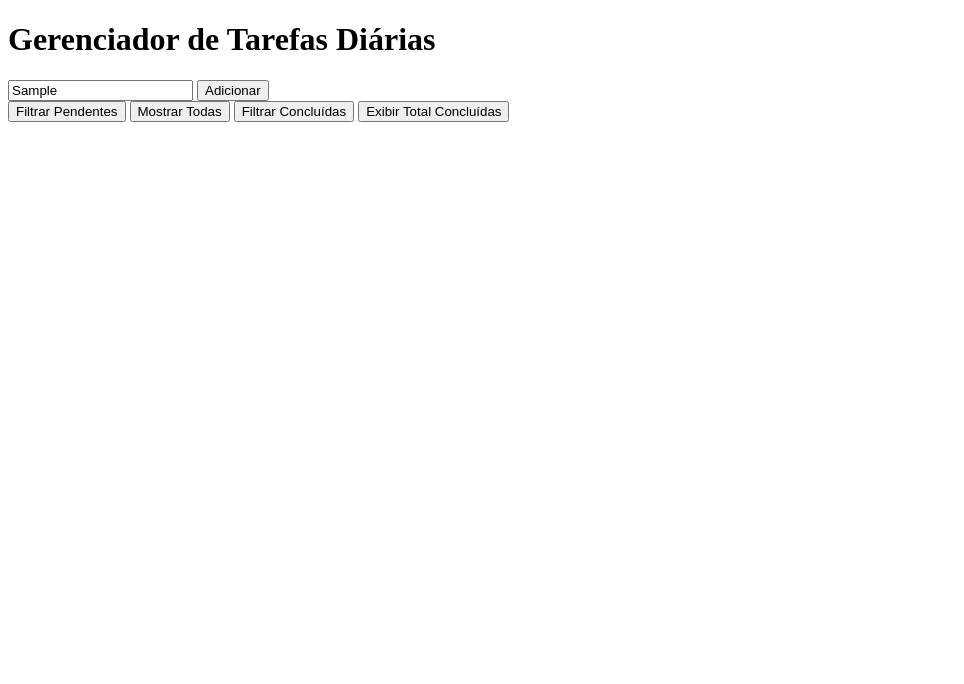
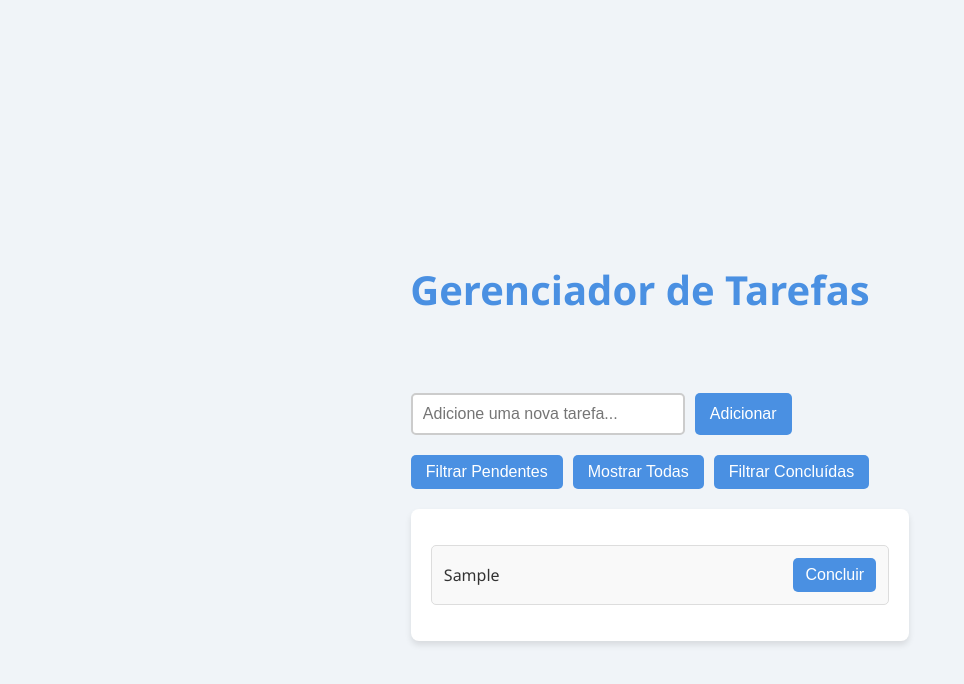
Before and after one commit to vitao2812/CP04-FRONT, a plain HTML site: page index.html in a window 1280 px wide. Both pictures are taken after typing "Sample" into the empty fields and a click on the button "Adicionar". Shown: the whole page, without its empty margins (0-964 px from the left). Drawn offline with Linux system fonts and the light colour scheme.

Commit message:
ImplemeNtei CSS

```diff
--- a/index.html
+++ b/index.html
@@ -4,11 +4,11 @@
     <meta charset="UTF-8">
     <meta name="viewport" content="width=device-width, initial-scale=1.0">
     <title>Gerenciador de Tarefas Diárias</title>
-    <link rel="stylesheet" href="styles.css">
+    <link rel="stylesheet" href="style/style.css">
 </head>
 <body>
     <header>
-        <h1>Gerenciador de Tarefas Diárias</h1>
+        <h1>Gerenciador de Tarefas</h1>
     </header>
     <main>
         <section class="task-input">
@@ -16,15 +16,14 @@
             <button id="addTaskBtn">Adicionar</button>
         </section>
         <section class="task-filters">
-            <button id="filterPendingBtn">Filtrar Pendentes</button>
-            <button id="showAllBtn">Mostrar Todas</button>
-            <button id="filterCompletedBtn">Filtrar Concluídas</button>
-            <button id="showCompletedCountBtn">Exibir Total Concluídas</button>
+            <button id="filterPending">Filtrar Pendentes</button>
+            <button id="showAll">Mostrar Todas</button>
+            <button id="filterCompleted">Filtrar Concluídas</button>
         </section>
         <section class="task-list">
             <ul id="taskContainer"></ul>
         </section>
     </main>
-    <script src="script.js"></script>
+    <script src="script/script.js"></script>
 </body>
 </html>
--- a/script/script.js
+++ b/script/script.js
@@ -1,97 +1,80 @@
 // Declara um array chamado 'tasks' para armazenar as tarefas
-const tasks = [
-    // Adiciona um objeto representando uma tarefa inicial
-    { id: 1, titulo: "Tarefa inicial", concluida: false }
-];
+// Declara um array chamado 'tasks' para armazenar as tarefas
+const tasks = [];
 
-// Exibe no console a lista inicial de tarefas
+// Exibe no console a lista de tarefas (inicialmente vazia)
 console.log("Tarefas iniciais:", tasks);
 
+
 // Captura os elementos do DOM necessários
-const taskInput = document.getElementById("taskInput"); // Campo de entrada de texto
-const addTaskBtn = document.getElementById("addTaskBtn"); // Botão de adicionar tarefa
-const taskContainer = document.getElementById("taskContainer"); // Lista de tarefas
-const filterPendingBtn = document.getElementById("filterPendingBtn"); // Botão para filtrar pendentes
-const showCompletedCountBtn = document.getElementById("showCompletedCountBtn"); // Botão para exibir o total de tarefas concluídas
-
-// Função para criar uma tarefa a partir de parâmetros
-function createTask(titulo, concluida = false) {
-    const newTask = {
-        id: tasks.length + 1, // Gera um ID único para a tarefa
-        titulo, // Define o título da tarefa
-        concluida // Define o status da tarefa (padrão: false)
-    };
-    return newTask;
-}
-
-// Adiciona um evento de clique ao botão para capturar o valor do input e criar uma nova tarefa
-addTaskBtn.addEventListener("click", () => {
-    const titulo = taskInput.value.trim(); // Obtém o valor do input removendo espaços extras
-
-    if (titulo !== "") { // Verifica se o input não está vazio
-        const newTask = createTask(titulo); // Cria uma nova tarefa usando a função createTask
-
-        tasks.push(newTask); // Adiciona a nova tarefa ao array
-        renderTasks(tasks); // Atualiza a lista exibida no DOM
-        taskInput.value = ""; // Limpa o campo de entrada após adicionar a tarefa
-
-        alert("Tarefa adicionada com sucesso!"); // Exibe um alert informando que a tarefa foi adicionada
-    }
-});
+const taskInput = document.getElementById("taskInput");
+const addTaskBtn = document.getElementById("addTaskBtn");
+const taskContainer = document.getElementById("taskContainer");
+const filterPendingBtn = document.getElementById("filterPending");
+const showAllBtn = document.getElementById("showAll");
+const filterCompletedBtn = document.getElementById("filterCompleted");
 
 // Função para renderizar a lista de tarefas no DOM
 function renderTasks(taskList) {
     taskContainer.innerHTML = ""; // Limpa a lista antes de renderizar
 
     taskList.forEach(task => {
-        const li = document.createElement("li"); // Cria um elemento de lista
-        li.textContent = task.titulo; // Define o texto como o título da tarefa
+        const li = document.createElement("li");
+        li.textContent = task.titulo;
 
-        // Cria um botão "Concluir" para cada tarefa
+        // Adiciona uma classe 'completed' para tarefas concluídas
+        if (task.concluida) {
+            li.classList.add("completed");
+        }
+
+        // Cria o botão "Concluir"
         const completeBtn = document.createElement("button");
-        completeBtn.textContent = "Concluir";
+        completeBtn.textContent = task.concluida ? "Concluída" : "Concluir"; // Muda o texto
+        completeBtn.style.backgroundColor = task.concluida ? "#27ae60" : "#4a90e2"; // Muda a cor
+
+        // Marca a tarefa como concluída e altera o botão
         completeBtn.addEventListener("click", () => {
             task.concluida = true; // Marca a tarefa como concluída
-            renderTasks(tasks); // Atualiza o DOM para refletir a mudança
+            renderTasks(tasks); // Atualiza a lista
         });
 
-        // Cria um botão "Detalhes" para mostrar as informações da tarefa
-        const detailsBtn = document.createElement("button");
-        detailsBtn.textContent = "Detalhes";
-        detailsBtn.addEventListener("click", () => {
-            // Utiliza destructuring para extrair 'titulo' e 'concluida' da tarefa
-            const { titulo, concluida } = task;
-            alert(`Título: ${titulo}\nConcluída: ${concluida ? "Sim" : "Não"}`); // Exibe as informações em um alert
-        });
-
-        li.appendChild(completeBtn); // Adiciona o botão "Concluir" à tarefa
-        li.appendChild(detailsBtn); // Adiciona o botão "Detalhes" à tarefa
-        taskContainer.appendChild(li); // Adiciona a tarefa à lista no DOM
+        li.appendChild(completeBtn);
+        taskContainer.appendChild(li);
     });
 }
 
-// Adiciona um evento de clique ao botão de filtrar pendentes
-filterPendingBtn.addEventListener("click", () => {
-    const pendingTasks = tasks.filter(task => !task.concluida); // Filtra apenas as tarefas não concluídas
-    renderTasks(pendingTasks); // Renderiza apenas as tarefas pendentes
+// Adiciona um evento de clique ao botão para capturar o valor do input e criar uma nova tarefa
+addTaskBtn.addEventListener("click", () => {
+    const titulo = taskInput.value.trim();
 
-    // Usa map para criar uma nova lista de tarefas com os títulos em maiúsculas
-    const upperCaseTasks = tasks.map(task => ({
-        ...task, // Usa spread para manter as outras propriedades
-        titulo: task.titulo.toUpperCase() // Converte o título para maiúsculas
-    }));
+    if (titulo !== "") {
+        const newTask = {
+            id: tasks.length + 1,
+            titulo,
+            concluida: false
+        };
 
-    // Exibe a nova lista com os títulos em maiúsculas no console
-    console.log("Tarefas com títulos em maiúsculas:", upperCaseTasks);
+        tasks.push(newTask);
+        renderTasks(tasks); // Atualiza a lista de tarefas
+        taskInput.value = ""; // Limpa o campo de entrada
+
+        alert("Tarefa adicionada com sucesso!");
+    }
 });
 
-// Adiciona um evento de clique ao botão de exibir o total de tarefas concluídas
-showCompletedCountBtn.addEventListener("click", () => {
-    const completedCount = tasks.reduce((count, task) => {
-        // Verifica se a tarefa está concluída e incrementa o contador
-        return task.concluida ? count + 1 : count;
-    }, 0);
+// Adiciona evento para filtrar apenas as tarefas pendentes
+filterPendingBtn.addEventListener("click", () => {
+    const pendingTasks = tasks.filter(task => !task.concluida);
+    renderTasks(pendingTasks);
+});
 
-    // Exibe o total de tarefas concluídas em um alert
-    alert(`Total de tarefas concluídas: ${completedCount}`);
+// Adiciona evento para filtrar apenas as tarefas concluídas
+filterCompletedBtn.addEventListener("click", () => {
+    const completedTasks = tasks.filter(task => task.concluida);
+    renderTasks(completedTasks);
 });
+
+// Adiciona evento para mostrar todas as tarefas
+showAllBtn.addEventListener("click", () => {
+    renderTasks(tasks); // Mostra todas as tarefas novamente
+});
--- /dev/null
+++ b/style/style.css
@@ -0,0 +1,137 @@
+/* Estilos para o corpo da página */
+body {
+    font-family: 'Segoe UI', Tahoma, Geneva, Verdana, sans-serif;
+    background-color: #f0f4f8;
+    display: flex;
+    justify-content: center;
+    align-items: center;
+    height: 100vh;
+    color: #333;
+    padding: 20px;
+    flex-direction: column;
+}
+
+/* Estilos para o cabeçalho */
+header {
+    display: flex;
+    justify-content: center;
+    align-items: center;
+    width: 100%;
+    margin-bottom: 30px;
+    padding: 20px;
+}
+
+h1 {
+    font-size: 2.5rem;
+    color: #4a90e2;
+    font-weight: 600;
+    text-align: center;
+}
+
+/* Seção de entrada de tarefas */
+.task-input {
+    display: flex;
+    gap: 10px;
+    margin-bottom: 20px;
+}
+
+#taskInput {
+    padding: 10px;
+    font-size: 1rem;
+    width: 250px;
+    border: 2px solid #ccc;
+    border-radius: 5px;
+}
+
+#addTaskBtn {
+    padding: 10px 15px;
+    font-size: 1rem;
+    background-color: #4a90e2;
+    color: white;
+    border: none;
+    border-radius: 5px;
+    cursor: pointer;
+    transition: background-color 0.3s ease;
+}
+
+#addTaskBtn:hover {
+    background-color: #357ab7;
+}
+
+/* Seção de filtros */
+.task-filters {
+    margin-bottom: 20px;
+    display: flex;
+    gap: 10px;
+}
+
+button {
+    padding: 8px 15px;
+    font-size: 1rem;
+    background-color: #4a90e2;
+    color: white;
+    border: none;
+    border-radius: 5px;
+    cursor: pointer;
+    transition: background-color 0.3s ease;
+}
+
+button:hover {
+    background-color: #357ab7;
+}
+
+/* Estilos para a lista de tarefas */
+.task-list {
+    width: 100%;
+    max-width: 500px;
+    margin: 0 auto;
+    padding: 20px;
+    background-color: white;
+    border-radius: 8px;
+    box-shadow: 0px 4px 6px rgba(0, 0, 0, 0.1);
+}
+
+#taskContainer {
+    list-style-type: none;
+    padding: 0;
+}
+
+#taskContainer li {
+    padding: 12px;
+    margin: 8px 0;
+    background-color: #f9f9f9;
+    border: 1px solid #ddd;
+    border-radius: 5px;
+    display: flex;
+    justify-content: space-between;
+    align-items: center;
+    font-size: 1rem;
+}
+
+#taskContainer li.completed {
+    background-color: #e8f9e8;
+    text-decoration: line-through;
+}
+
+#taskContainer li button {
+    padding: 8px 12px;
+    background-color: #4a90e2;
+    color: white;
+    border: none;
+    border-radius: 5px;
+    cursor: pointer;
+    transition: background-color 0.3s ease;
+}
+
+#taskContainer li button:hover {
+    background-color: #357ab7;
+}
+
+/* Estilos específicos para tarefas concluídas */
+li.completed button {
+    background-color: #27ae60; /* Verde para tarefas concluídas */
+}
+
+li.completed button:hover {
+    background-color: #2ecc71; /* Verde mais claro */
+}
```
